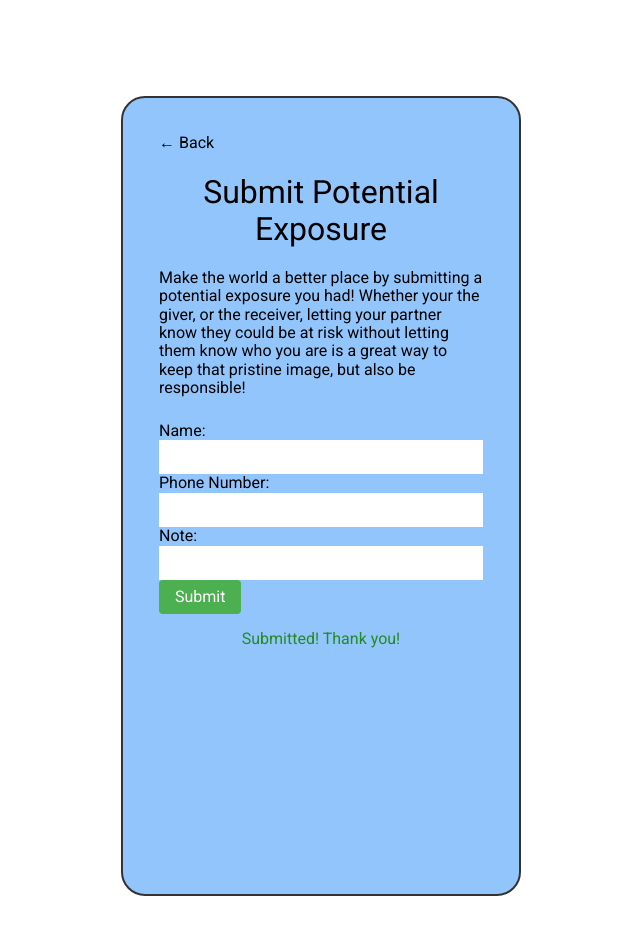
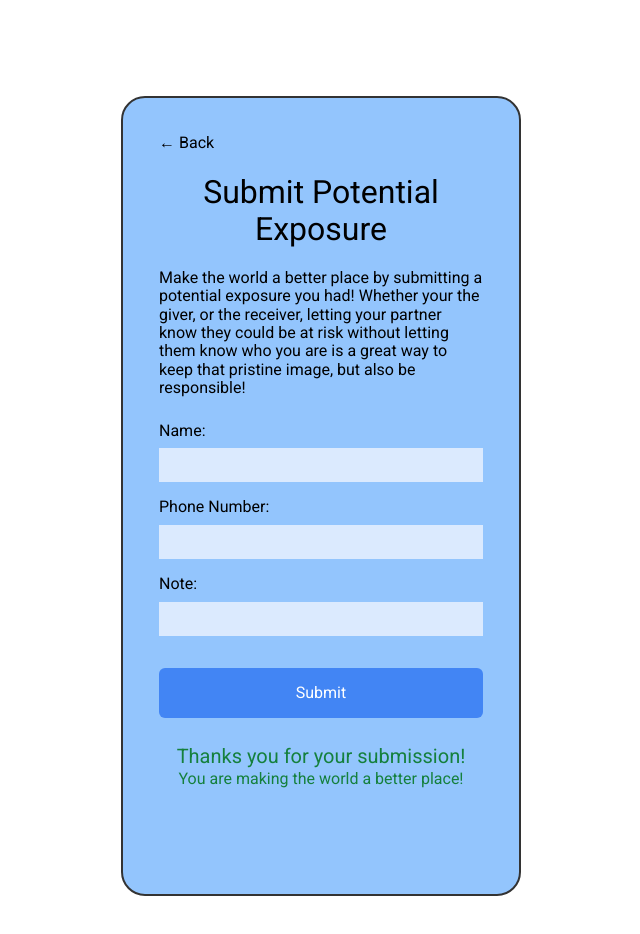
Before and after one commit to jarrensj/sti, a Next.js app: page /submit in a window 1280 px wide. Both pictures are taken after typing "Sample", "Sample", "Sample" into the empty fields and a click on the button "Submit". Shown: the top 934 px of the page, without its empty margins (319-959 px from the left). Built offline with nearby package versions, Linux system fonts and the light colour scheme; no server answers.

Commit message:
add text and tailwind classes to components/Form.tsx

```diff
--- a/components/Form.tsx
+++ b/components/Form.tsx
@@ -1,27 +1,27 @@
-'use client'
+"use client";
 
-import React, { useState } from 'react';
-import { createClient } from '@supabase/supabase-js'
-import { Roboto } from 'next/font/google';
-const roboto = Roboto({ weight: "400", subsets: ['latin'] })
+import React, { useState } from "react";
+import { createClient } from "@supabase/supabase-js";
+import { Roboto } from "next/font/google";
+const roboto = Roboto({ weight: "400", subsets: ["latin"] });
 
-const supabaseUrl = process.env.NEXT_PUBLIC_SUPABASE_URL || ""
-const supabaseKey = process.env.NEXT_PUBLIC_SUPABASE_KEY || ""
-const supabase = createClient(supabaseUrl, supabaseKey)
+import Link from "next/link";
 
-async function record(name:string, phoneNumber:string, note:string) {
-    const { data, error } = await supabase
-      .from('notes')
-      .insert([
-        { name, phone_number: phoneNumber, note },
-      ])
-      .select()
+const supabaseUrl = process.env.NEXT_PUBLIC_SUPABASE_URL || "";
+const supabaseKey = process.env.NEXT_PUBLIC_SUPABASE_KEY || "";
+const supabase = createClient(supabaseUrl, supabaseKey);
+
+async function record(name: string, phoneNumber: string, note: string) {
+  const { data, error } = await supabase
+    .from("notes")
+    .insert([{ name, phone_number: phoneNumber, note }])
+    .select();
 }
 
 const Form = () => {
-  const [name, setName] = useState<string>('');
-  const [phoneNumber, setPhoneNumber] = useState<string>('');
-  const [note, setNote] = useState<string>('');
+  const [name, setName] = useState<string>("");
+  const [phoneNumber, setPhoneNumber] = useState<string>("");
+  const [note, setNote] = useState<string>("");
   const [submitted, setSubmitted] = useState<boolean>(false);
 
   const handleSubmit = (e: React.FormEvent<HTMLFormElement>) => {
@@ -30,70 +30,70 @@ const Form = () => {
     record(name, phoneNumber, note);
 
     // clear form after submit
-    setName('');
-    setPhoneNumber('');
-    setNote('');
+    setName("");
+    setPhoneNumber("");
+    setNote("");
     setSubmitted(true);
   };
 
   return (
     <div>
       <form onSubmit={handleSubmit} className={roboto.className}>
-        <div>
+        <div className="flex flex-col gap-2">
           <label htmlFor="name">Name:</label>
           <input
+            className="mb-4 border-gray-600 bg-blue-100"
             type="text"
             id="name"
             value={name}
             onChange={(e) => setName(e.target.value)}
-            style={{ width: '100%', padding: '0.5rem' }}
+            style={{ width: "100%", padding: "0.5rem" }}
             required
           />
         </div>
-        <div>
+        <div className="flex flex-col gap-2">
           <label htmlFor="phoneNumber">Phone Number:</label>
           <input
+            className="mb-4 border-gray-600 bg-blue-100"
             type="text"
             id="phoneNumber"
             value={phoneNumber}
             onChange={(e) => setPhoneNumber(e.target.value)}
-            style={{ width: '100%', padding: '0.5rem' }}
+            style={{ width: "100%", padding: "0.5rem" }}
             required
           />
         </div>
-        <div>
+        <div className="flex flex-col gap-2">
           <label htmlFor="note">Note:</label>
           <input
+            className="mb-4 border-gray-600 bg-blue-100"
             type="text"
             id="note"
             value={note}
             onChange={(e) => setNote(e.target.value)}
-            style={{ width: '100%', padding: '0.5rem' }}
+            style={{ width: "100%", padding: "0.5rem" }}
             required
           />
         </div>
         <button
           type="submit"
-          style={{
-            backgroundColor: '#4caf50',
-            color: '#fff',
-            padding: '0.5rem 1rem',
-            border: 'none',
-            borderRadius: '4px',
-            cursor: 'pointer',
-          }}
+          className="w-full bg-[#4285F4] text-white hover:bg-blue-700 py-4 rounded-md mt-4
+          "
         >
           Submit
         </button>
       </form>
       {submitted && (
-        <p style={{ marginTop: '1rem', color: '#228B22', textAlign: 'center' }}>
-          Submitted! Thank you!
-        </p>
+        <>
+          <p className="text-xl text-center text-green-700 mt-6">
+            Thanks you for your submission!
+          </p>
+          <p className="text-l text-center text-green-700">
+            You are making the world a better place!
+          </p>
+        </>
       )}
     </div>
-
-
   );
 };
 
```
